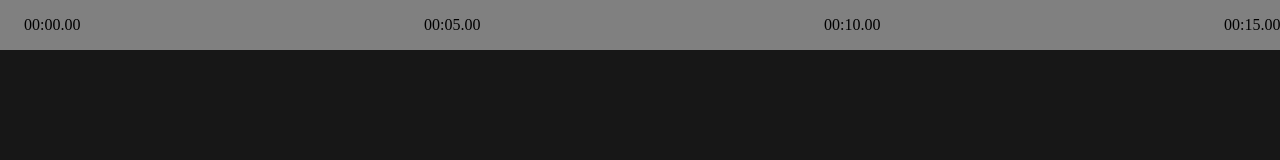
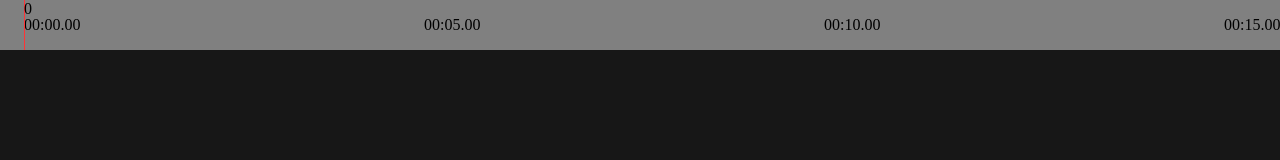
Before and after one commit to helloheesu/clova-dubbing, a React (Vite) app: page / in a window 1280 px wide. Shown: the top 160 px of the page. Built offline with nearby package versions, Linux system fonts and the light colour scheme.

Commit message:
✨ CurrentPositionIndicator

```diff
--- a/src/components/Timeline.scss
+++ b/src/components/Timeline.scss
@@ -2,6 +2,7 @@
 @import "../mixin.scss";
 
 .timeline {
+  position: relative;
   background-color: gray; // for test
   width: 100%;
   white-space: nowrap;
@@ -17,3 +18,10 @@
   width: 400px;
   padding: 16px 0;
 }
+
+.position-indicator {
+  position: absolute;
+  background-color: $force-background;
+  width: 1px;
+  height: 100%;
+}
--- a/src/components/Timeline.tsx
+++ b/src/components/Timeline.tsx
@@ -2,9 +2,13 @@ import React from "react";
 import "./Timeline.scss";
 
 type millisecond = number;
-interface props {
+interface timelineProps {
   length: millisecond;
   scale: millisecond;
+}
+
+interface timeIndicatorProps {
+  time: millisecond;
 }
 
 const localeMs = (ms: millisecond) => {
@@ -24,19 +28,28 @@ const localeMs = (ms: millisecond) => {
   return `${minute}:${second}.${millisecond}`;
 };
 
-const TimeStep = ({ time }: { time: millisecond }) => (
+const TimeStep = ({ time }: timeIndicatorProps) => (
   <div className="timestep">
     <span>{localeMs(time)}</span>
   </div>
 );
 
-const Timeline = ({ length, scale }: props) => {
+const CurrentPositionIndicator = ({ time }: timeIndicatorProps) => {
+  return <div className="position-indicator">{time}</div>;
+};
+
+const Timeline = ({ length, scale }: timelineProps) => {
   const timesteps = Array.apply(
     null,
     Array(Math.floor(length / scale) + 1)
   ).map((_, i) => <TimeStep key={i * scale} time={i * scale} />);
 
-  return <div className="timeline">{timesteps}</div>;
+  return (
+    <div className="timeline">
+      <CurrentPositionIndicator time={0} />
+      {timesteps}
+    </div>
+  );
 };
 
 export default Timeline;
--- a/src/const.scss
+++ b/src/const.scss
@@ -1,5 +1,6 @@
 $primary-background: #212121;
 $secondary-background: #171717;
+$force-background: #ff3336;
 $primary-color: #fff;
 $secondary-color: #5e5e5e;
 $scroll-bar: #444;
```
Also changed, not shown: 1 other file (tests, documents, lock files or other folders).
